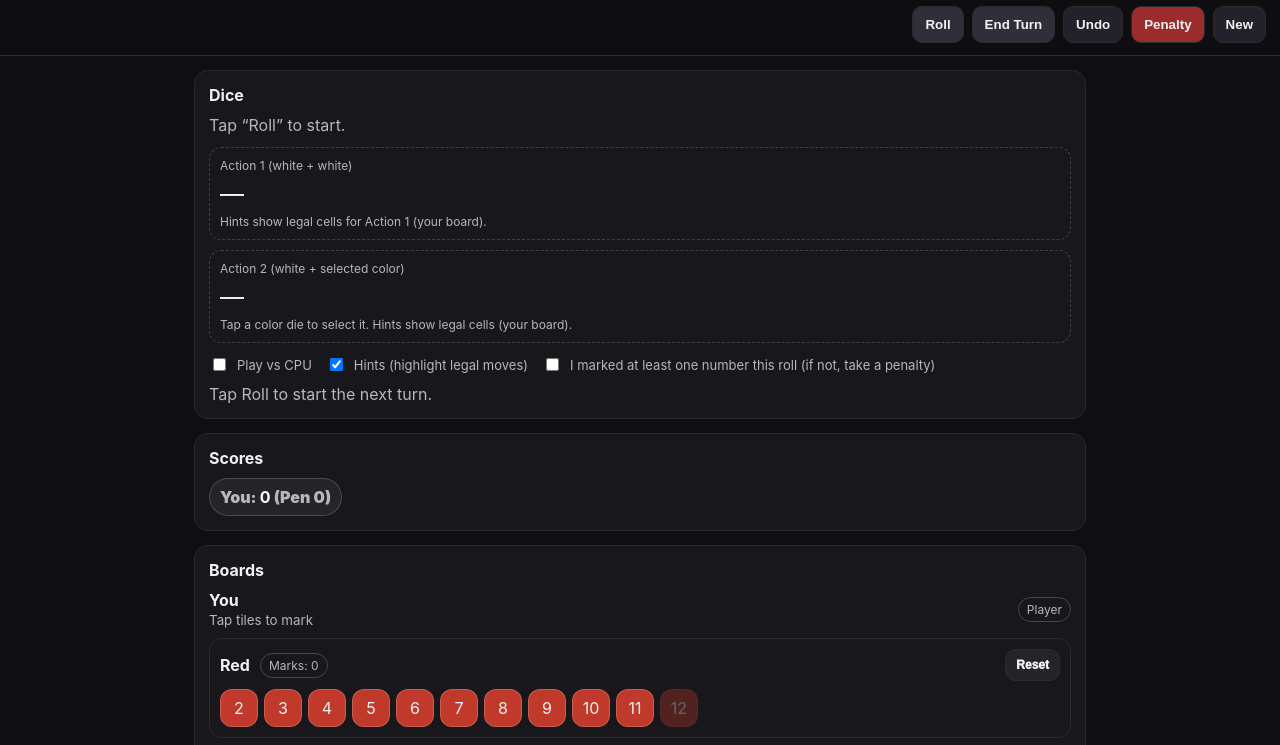
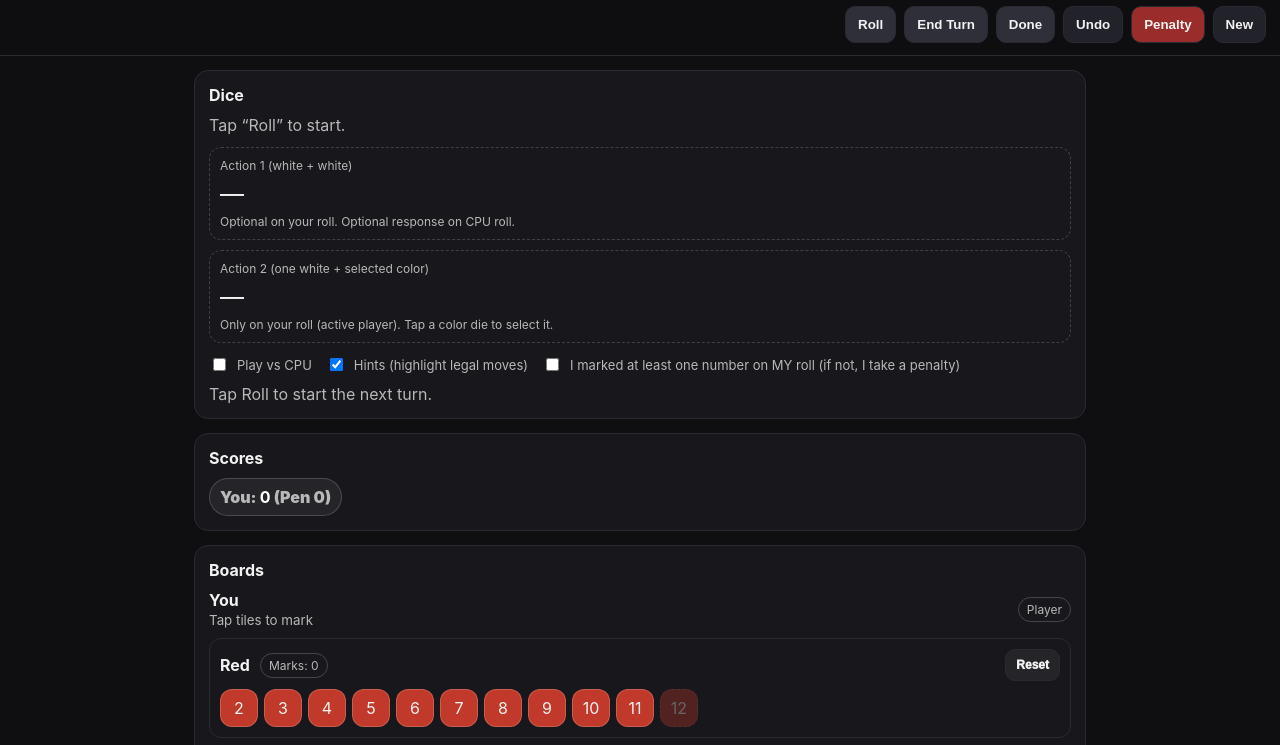
Before and after one commit to Rubbabubba/qwixx-solo-pwa, a plain HTML site: page index.html in a window 1280 px wide. Shown: the part 49-794 px from the top of the page. Drawn offline with Linux system fonts and the light colour scheme.

Commit message:
Update index.html

```diff
--- a/index.html
+++ b/index.html
@@ -26,6 +26,7 @@
       <div class="top-actions">
         <button id="btnRoll" class="primary">Roll</button>
         <button id="btnEndTurn" class="primary">End Turn</button>
+        <button id="btnDone" class="primary">Done</button>
         <button id="btnUndo">Undo</button>
         <button id="btnPenalty" class="danger">Penalty</button>
         <button id="btnNew">New</button>
@@ -43,13 +44,13 @@
         <div class="callout">
           <div class="label">Action 1 (white + white)</div>
           <div id="sumWhite" class="value">—</div>
-          <div class="hint">Hints show legal cells for Action 1 (your board).</div>
+          <div class="hint">Optional on your roll. Optional response on CPU roll.</div>
         </div>
 
         <div class="callout">
-          <div class="label">Action 2 (white + selected color)</div>
+          <div class="label">Action 2 (one white + selected color)</div>
           <div id="sumColor" class="value">—</div>
-          <div class="hint">Tap a color die to select it. Hints show legal cells (your board).</div>
+          <div class="hint">Only on your roll (active player). Tap a color die to select it.</div>
         </div>
       </div>
 
@@ -66,11 +67,17 @@
 
         <label class="chk">
           <input type="checkbox" id="chkDidMark" />
-          I marked at least one number this roll (if not, take a penalty)
+          I marked at least one number on MY roll (if not, I take a penalty)
         </label>
       </div>
 
       <div id="turnHint" class="turn-hint muted"></div>
+
+      <div id="cpuLogWrap" class="cpu-log-wrap hidden">
+        <div class="cpu-log-title">CPU Log</div>
+        <div id="cpuLog" class="cpu-log"></div>
+      </div>
+
       <div id="gameEnd" class="game-end hidden"></div>
     </section>
 
```
